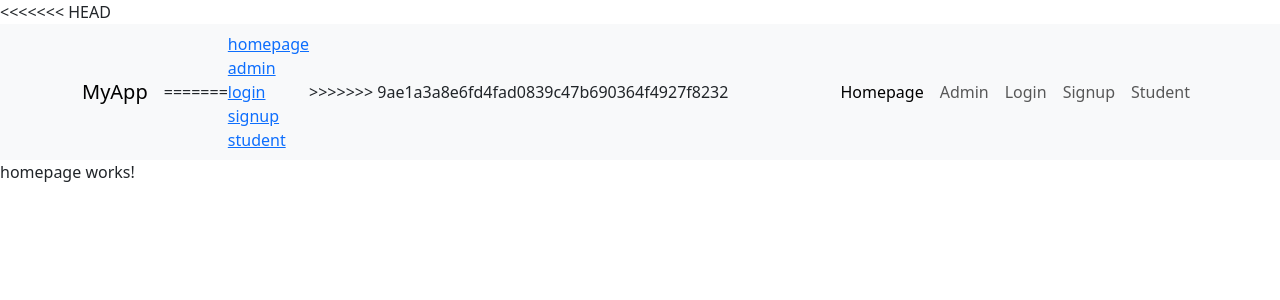
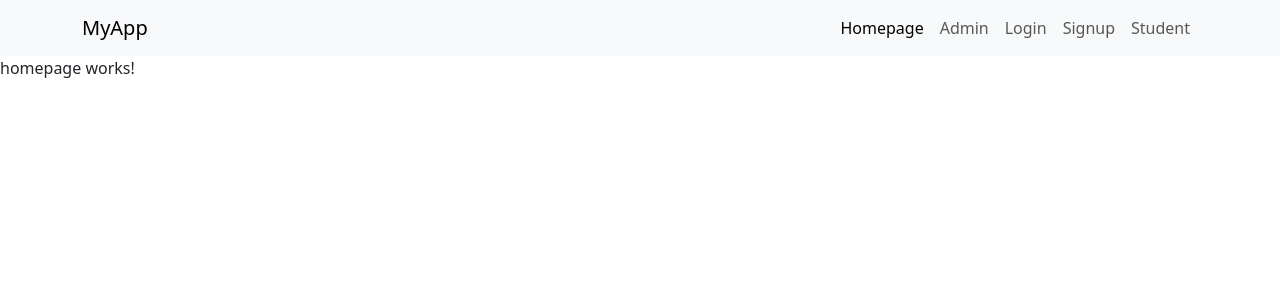
Before and after one commit to yash23-mawale/AngularProject, an Angular app: page /homepage in a window 1280 px wide. Shown: the top 300 px of the page. Built offline with nearby package versions, Linux system fonts and the light colour scheme.

Commit message:
Angular Project

```diff
--- a/src/app/app.component.html
+++ b/src/app/app.component.html
@@ -1,4 +1,3 @@
-<<<<<<< HEAD
 <nav class="navbar navbar-expand-lg navbar-light bg-light">
   <div class="container">
     <a class="navbar-brand" routerLink="/homepage">MyApp</a>
@@ -13,17 +12,6 @@
     >
       <span class="navbar-toggler-icon"></span>
     </button>
-=======
-<div class="row">
-  <div class="col-4">
-    <a routerLink="/homepage">homepage</a><br>
-    <a routerLink="/admin">admin</a><br>
-    <a routerLink="/login">login</a><br>
-    <a routerLink="/signup">signup</a><br>
-    <a routerLink="/student">student</a><br>
-  </div>
-</div>
->>>>>>> 9ae1a3a8e6fd4fad0839c47b690364f4927f8232
 
     <div class="collapse navbar-collapse" id="navbarNav">
       <ul class="navbar-nav ms-auto">
```
